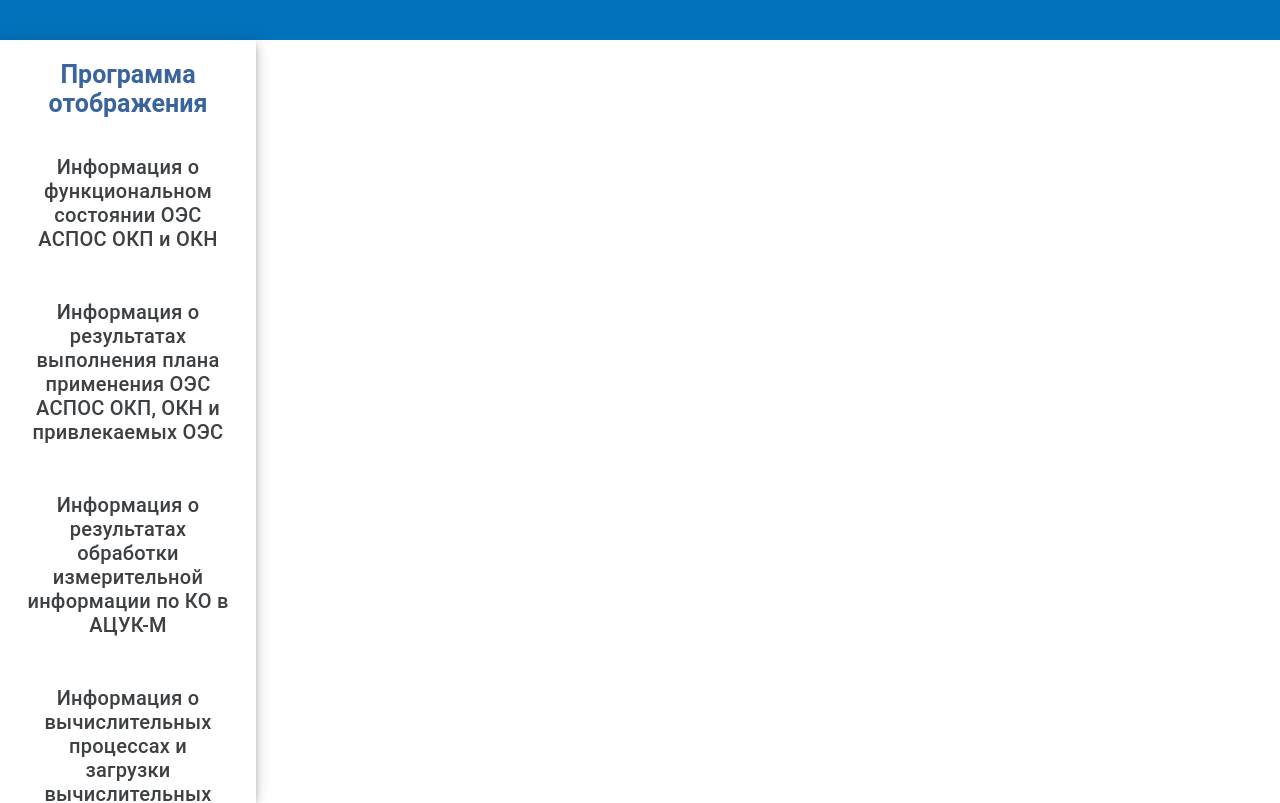
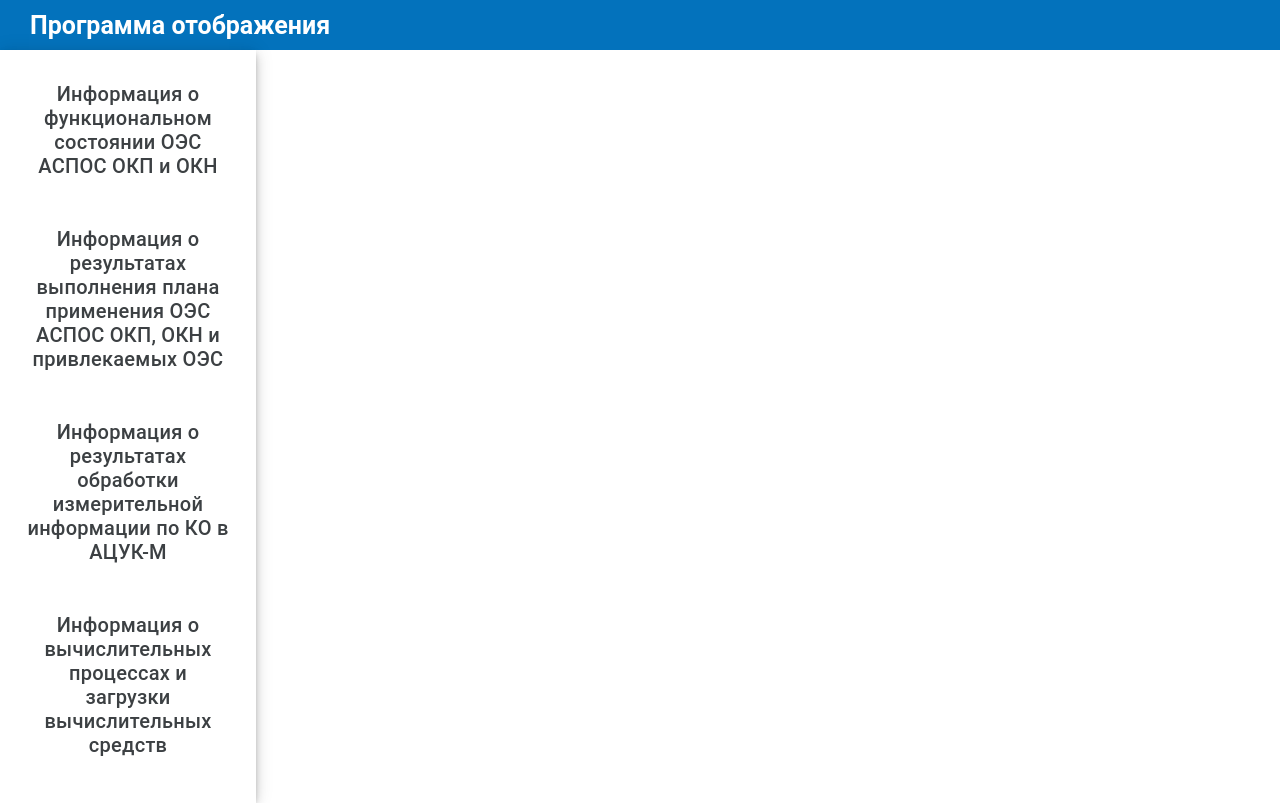
Before and after one commit to Elena-Cake/aspos-display, a React (Create React App) app: page / in a window 1280 px wide. Shown: the top 803 px of the page. Built offline with nearby package versions, Linux system fonts and the light colour scheme.

Commit message:
fix styles title

```diff
--- a/public/index.html
+++ b/public/index.html
@@ -26,7 +26,7 @@
       work correctly both with client-side routing and a non-root public URL.
       Learn how to configure a non-root public URL by running `npm run build`.
     -->
-  <title>React App</title>
+  <title>Программа отображения</title>
 </head>
 
 <body>
--- a/src/App.scss
+++ b/src/App.scss
@@ -1,18 +1,21 @@
+$header-height: 50px;
+
 .App {
   text-align: center;
 }
 
 .title {
+  font-family: "Google Sans", Roboto, Arial, sans-serif;
   font-size: 25px;
   margin: 0;
-  color: #39649d;
+  color: #ffffff;
 }
 
 .main__body {
   width: 100%;
   display: grid;
   grid-template-columns: 2fr 8fr;
-  grid-template-rows: calc(100vh - 40px);
+  grid-template-rows: calc(100vh - $header-height);
   margin: 0 auto;
 }
 
--- a/src/App.tsx
+++ b/src/App.tsx
@@ -44,7 +44,6 @@ function App() {
       <Header />
       <div className="main__body">
         <div className='menu'>
-          <h1 className='title'>Программа отображения</h1>
           {
             links.map((link, i) => {
               const handleActiveLink = () => { setActiveLink(i) }
--- a/src/components/Header/Header.scss
+++ b/src/components/Header/Header.scss
@@ -1,23 +1,15 @@
+@import '../../App.scss';
+
 .header {
     width: 100%;
     grid-area: head;
-    min-height: 40px;
+    min-height: $header-height;
     background-color: rgb(3, 114, 188);
     display: grid;
-    grid-template-columns: auto minmax(50px, 200px) 120px;
-    gap: 2%;
+    grid-template-columns: 20px auto;
+    gap: 10px;
+    text-align: left;
     grid-template-areas: 'dot login logout';
     color: #ffffff;
     align-items: center;
 }
-
-.header__name {
-    grid-area: login;
-    text-align: right;
-}
-
-.header__logout {
-    grid-area: logout;
-    margin: 10px;
-    color: #ffffff;
-}
--- a/src/components/Header/Header.tsx
+++ b/src/components/Header/Header.tsx
@@ -5,6 +5,8 @@ const Header: React.FC = () => {
 
     return (
         <header className="header">
+            <div className="logo"></div>
+            <h1 className='title'>Программа отображения</h1>
         </header>
     )
 }
```
